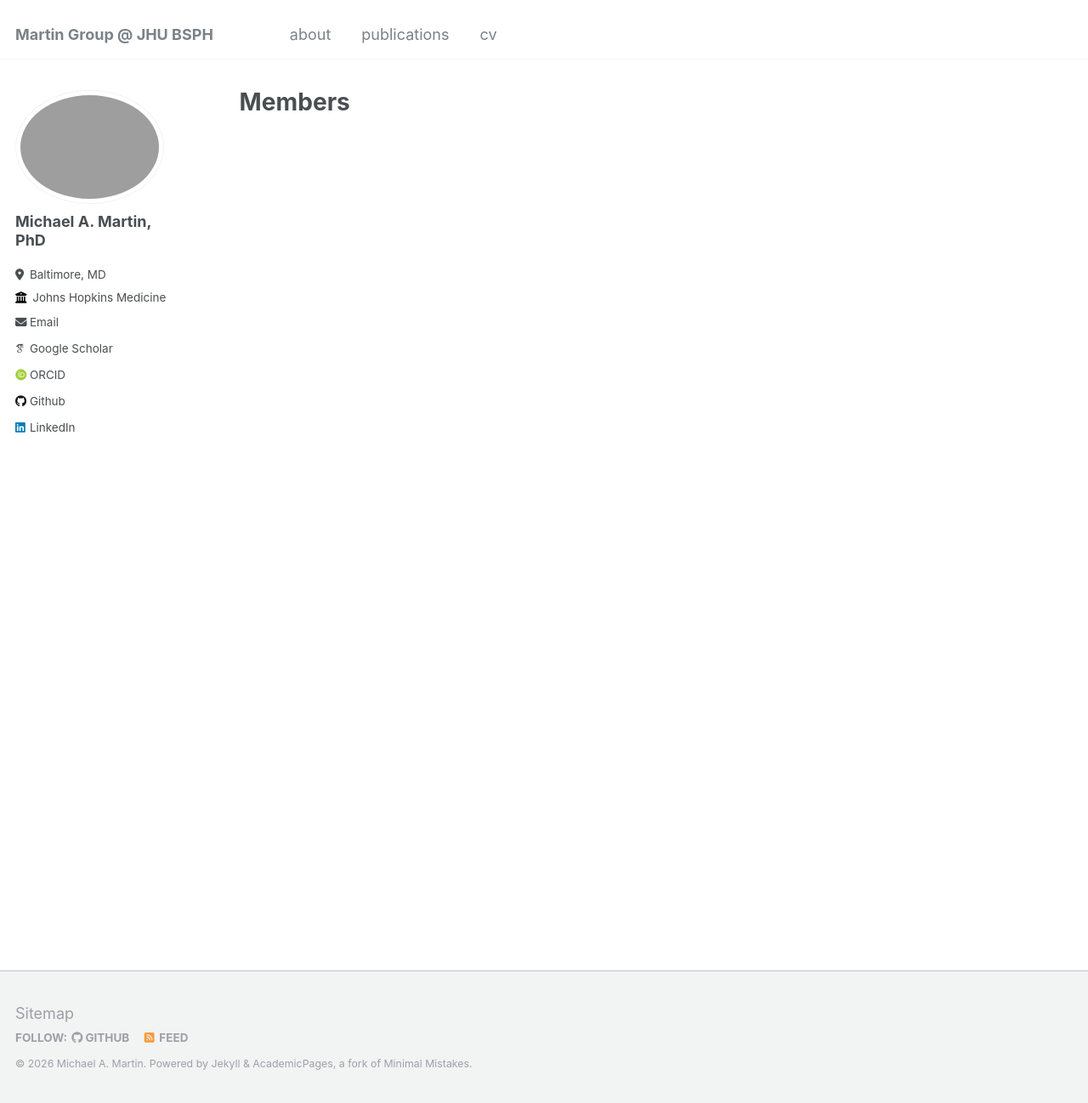
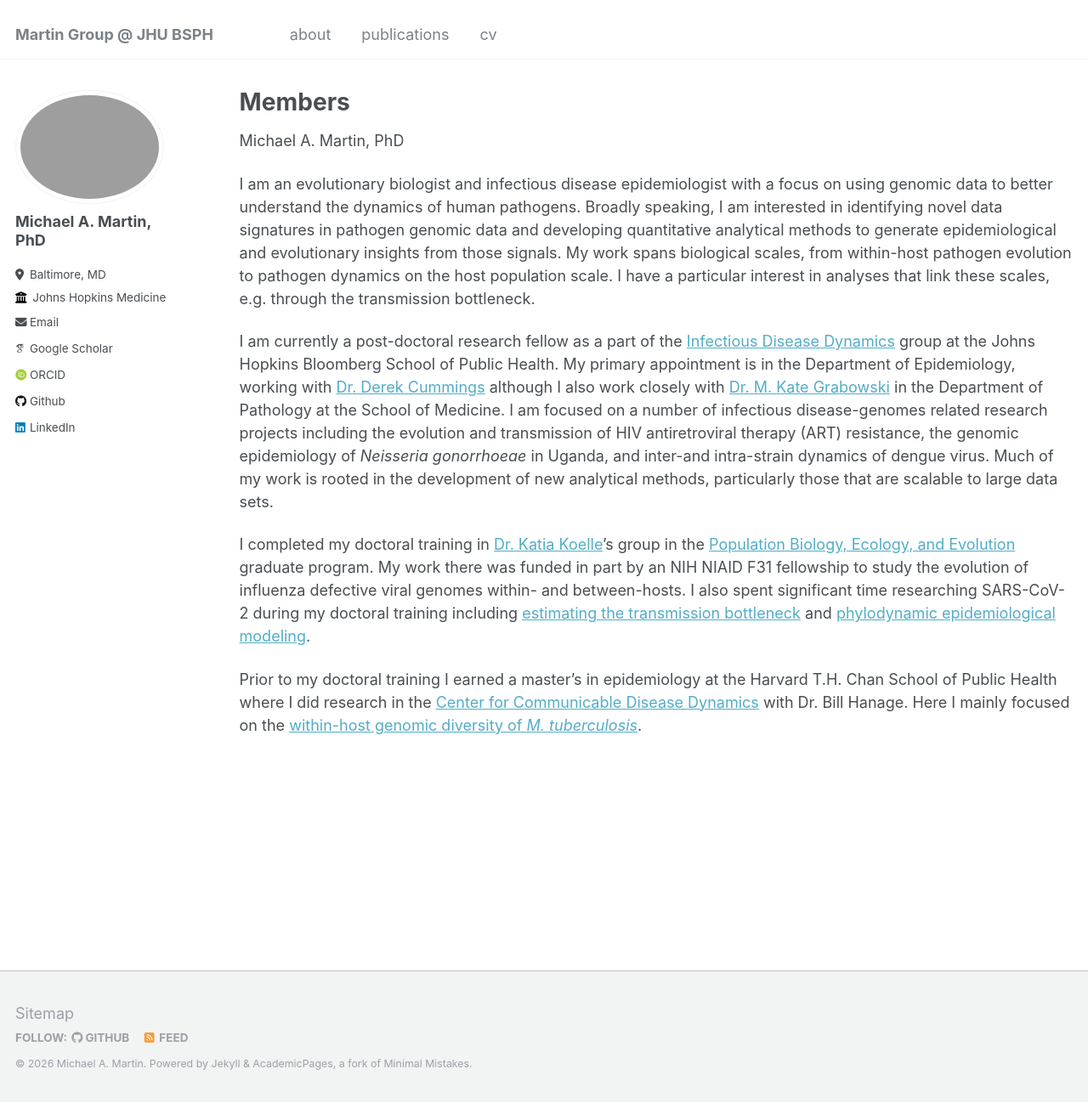
Before and after one commit to m-a-martin/m-a-martin.github.io, a Jekyll site: the page built from _pages/members.md, in a window 1280 px wide and 1298 px high. Shown: the whole window at 85% size. Built offline with Jekyll 4.4.1, drawn with Linux system fonts in a browser that asks for light colours; some web fonts are replaced.

Commit message:
Update members.md

```diff
--- a/_pages/members.md
+++ b/_pages/members.md
@@ -4,3 +4,13 @@ title: "Members"
 permalink: /members/
 author_profile: true
 ---
+
+Michael A. Martin, PhD
+
+I am an evolutionary biologist and infectious disease epidemiologist with a focus on using genomic data to better understand the dynamics of human pathogens. Broadly speaking, I am interested in identifying novel data signatures in pathogen genomic data and developing quantitative analytical methods to generate epidemiological and evolutionary insights from those signals. My work spans biological scales, from within-host pathogen evolution to pathogen dynamics on the host population scale. I have a particular interest in analyses that link these scales, e.g. through the transmission bottleneck.
+
+I am currently a post-doctoral research fellow as a part of the [Infectious Disease Dynamics](https://www.iddynamics.jhsph.edu) group at the Johns Hopkins Bloomberg School of Public Health. My primary appointment is in the Department of Epidemiology, working with [Dr. Derek Cummings](https://publichealth.jhu.edu/faculty/1484/derek-at-cummings) although I also work closely with [Dr. M. Kate Grabowski](https://profiles.hopkinsmedicine.org/provider/Kate+K.+Grabowski/2777015) in the Department of Pathology at the School of Medicine. I am focused on a number of infectious disease-genomes related research projects including the evolution and transmission of HIV antiretroviral therapy (ART) resistance, the genomic epidemiology of *Neisseria gonorrhoeae* in Uganda, and inter-and intra-strain dynamics of dengue virus. Much of my work is rooted in the development of new analytical methods, particularly those that are scalable to large data sets.
+
+I completed my doctoral training in [Dr. Katia Koelle](https://scholarblogs.emory.edu/koellelab/)'s group in the [Population Biology, Ecology, and Evolution](https://biomed.emory.edu/PROGRAM_SITES/PBEE/index.html) graduate program. My work there was funded in part by an NIH NIAID F31 fellowship to study the evolution of influenza defective viral genomes within- and between-hosts. I also spent significant time researching SARS-CoV-2 during my doctoral training including [estimating the transmission bottleneck](https://doi.org/10.1126/scitranslmed.abh1803) and [phylodynamic epidemiological modeling](https://www.nature.com/articles/s41467-020-19248-0).
+
+Prior to my doctoral training I earned a master's in epidemiology at the Harvard T.H. Chan School of Public Health where I did research in the [Center for Communicable Disease Dynamics](https://ccdd.hsph.harvard.edu) with Dr. Bill Hanage. Here I mainly focused on the [within-host genomic diversity of *M. tuberculosis*](https://doi.org/10.1099/mgen.0.000217).
```
